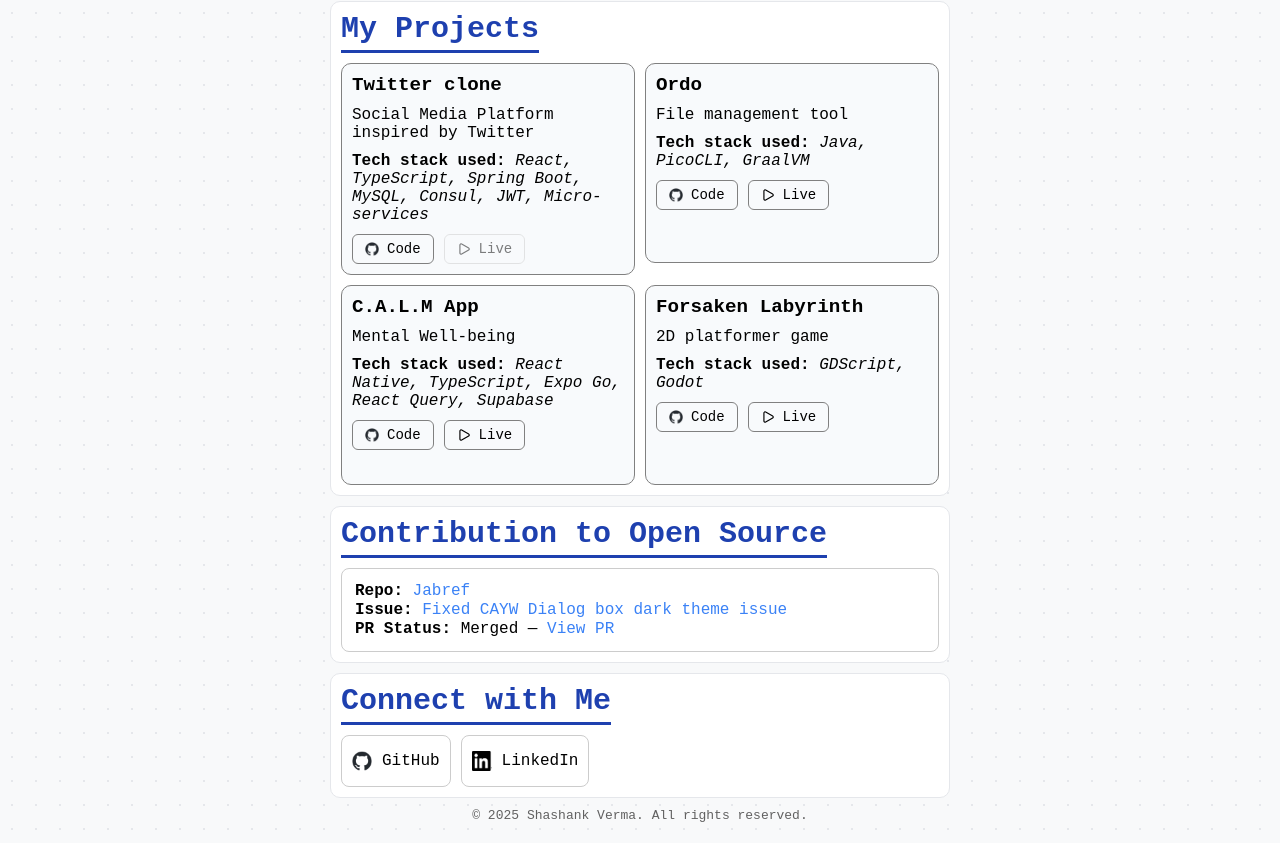
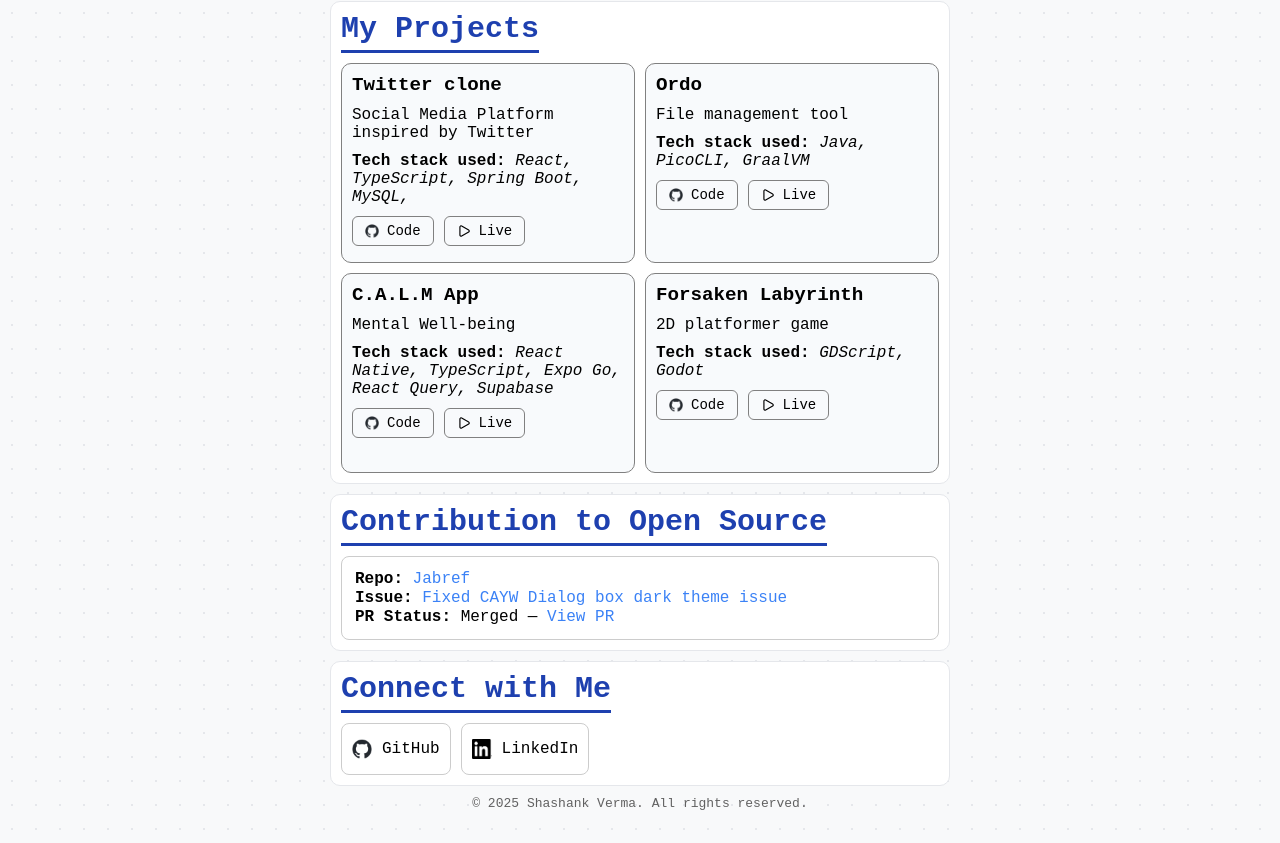
Before and after one commit to shawshank725/shawshank725.github.io, a React (Vite) app: page / in a window 1280 px wide. Shown: the part 1127-1970 px from the top of the page. Built offline with nearby package versions, Linux system fonts and the light colour scheme.

Commit message:
added new project live URL and updated resume

```diff
--- a/src/components/NavigationBar.tsx
+++ b/src/components/NavigationBar.tsx
@@ -37,7 +37,7 @@ export default function NavigationBar({homePageRef, skillsPageRef, projectsPageR
 
 
 
-                <a className='profileLink' href='/resume/resume.pdf' download={"Resume.pdf"} >
+                <a className='profileLink' href='/resume/Shashank_Verma_CV.pdf' download={"Shashank_Verma_Resume.pdf"} >
                     <button className='navigationItem'>Resume</button>
                 </a>
                 {/* <a className='profileLink' href='https://github.com/shawshank725' target='_blank'>
--- a/src/constants/projects.ts
+++ b/src/constants/projects.ts
@@ -1,4 +1,4 @@
-import type { ProjectCardType } from "../components/ProjectCard";
+import type { ProjectCardType } from "@/components/ProjectCard";
 
 
 export const projects: ProjectCardType[] = [
@@ -6,8 +6,9 @@ export const projects: ProjectCardType[] = [
     //projectImage: xcloneLanding,
     heading: "Twitter clone",
     description: "Social Media Platform inspired by Twitter",
-    techStack: "React, TypeScript, Spring Boot, MySQL, Consul, JWT, Micro-services",
-    githubUrl: "https://github.com/shawshank725/twitter-clone-spring-boot-react-microservices",
+    techStack: "React, TypeScript, Spring Boot, MySQL, ",
+    githubUrl: "https://github.com/shawshank725/twitter",
+    liveDemoUrl: "https://twitter-modulith.netlify.app"
     // otherImages: [ xcloneLogin,   xclonePostModal,xclonePostModalNoReply,xclonePostViewer,xcloneProfilePage, xcloneRegister,   ]
   },
   {
--- a/tsconfig.app.json
+++ b/tsconfig.app.json
@@ -1,6 +1,7 @@
 {
   "extends": "./tsconfig.json",
   "compilerOptions": {
+    "ignoreDeprecations": "6.0",
     "tsBuildInfoFile": "./node_modules/.tmp/tsconfig.app.tsbuildinfo",
     "target": "ES2022",
     "useDefineForClassFields": true,
```
Also changed, not shown: 1 other file (tests, documents, lock files or other folders).
